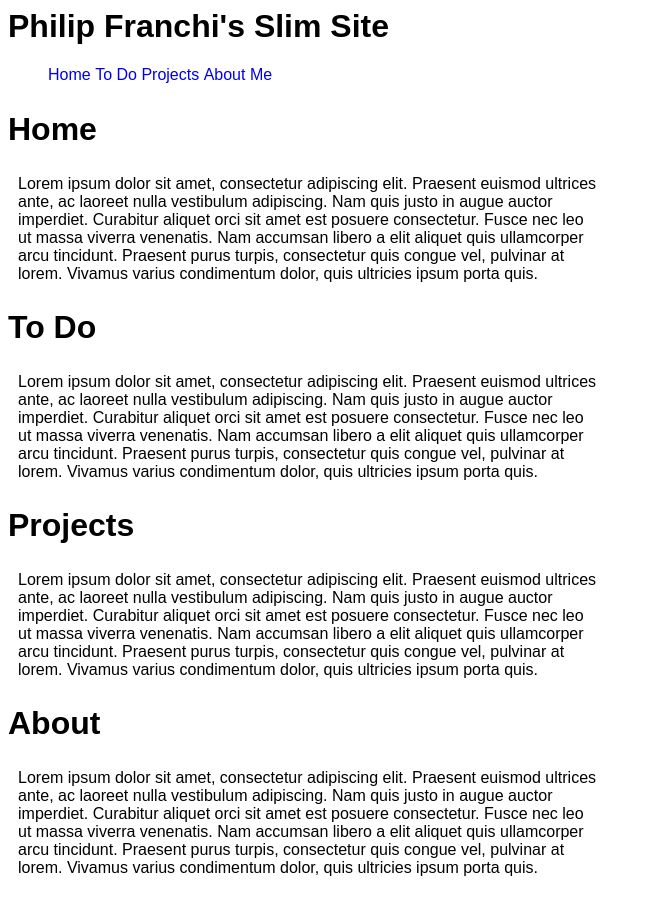
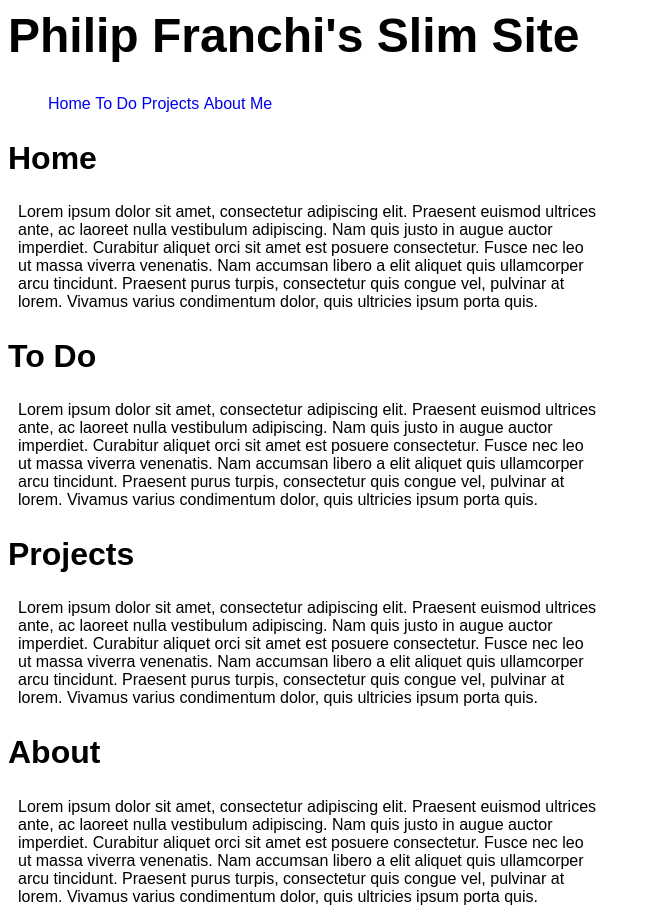
Before and after one commit to philipfranchi/philipfranchi.com.v0, a plain HTML site: page index.html in a window 1280 px wide. Shown: the whole page, without its empty margins (0-651 px from the left). Before the commit the page ends 887 px from the top, so only its background shows below. Drawn offline with Linux system fonts and the light colour scheme.

```diff
--- a/style.css
+++ b/style.css
@@ -7,7 +7,7 @@
 
 h1{
 
-	font-size:
+	font-size: 3em;
 
 }
 .section h2{
```
